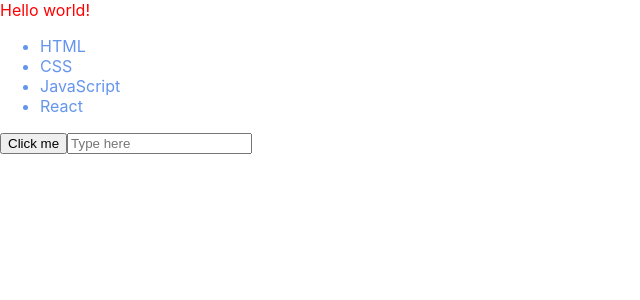
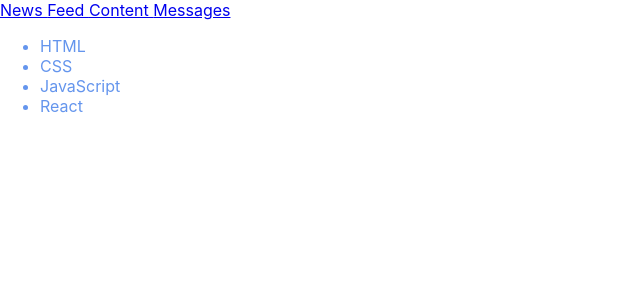
Before and after one commit to Cypress-DX/social_network_project, a React (Create React App) app: page / in a window 1280 px wide. Shown: the top 300 px of the page, without its empty margins (0-640 px from the left). Built offline with nearby package versions, Linux system fonts and the light colour scheme.

Commit message:
Lesson 7 update

```diff
--- a/src/App.tsx
+++ b/src/App.tsx
@@ -2,11 +2,20 @@
 import logo from './logo.svg';
 import './App.css';
 
-const App = () => {
+const Header = () => {
+    return (
+        <div>
+            <a href="#ee">News </a>
+            <a href="#ee">Feed </a>
+            <a href="#ee">Content </a>
+            <a href="#ee">Messages</a>
+        </div>
+    )
+}
+
+const Technologies = () => {
     return (
         <div className="ul">
-      <div className="random">Hello world!</div>
-      <div>
             <ul>
                 <li>HTML</li>
                 <li>CSS</li>
@@ -14,12 +23,17 @@
                 <li>React</li>
             </ul>
         </div>
+    )
+}
+
+const App = () => {
+    return (
         <div>
-        <button>Click me</button>
-        <input placeholder="Type here"/>
+            < Header/>
+            < Technologies/>
         </div>
-    </div>
-  );
+)
+    ;
 }
 
 export default App;
```
Lines whose indentation alone changed are shown as unchanged.
